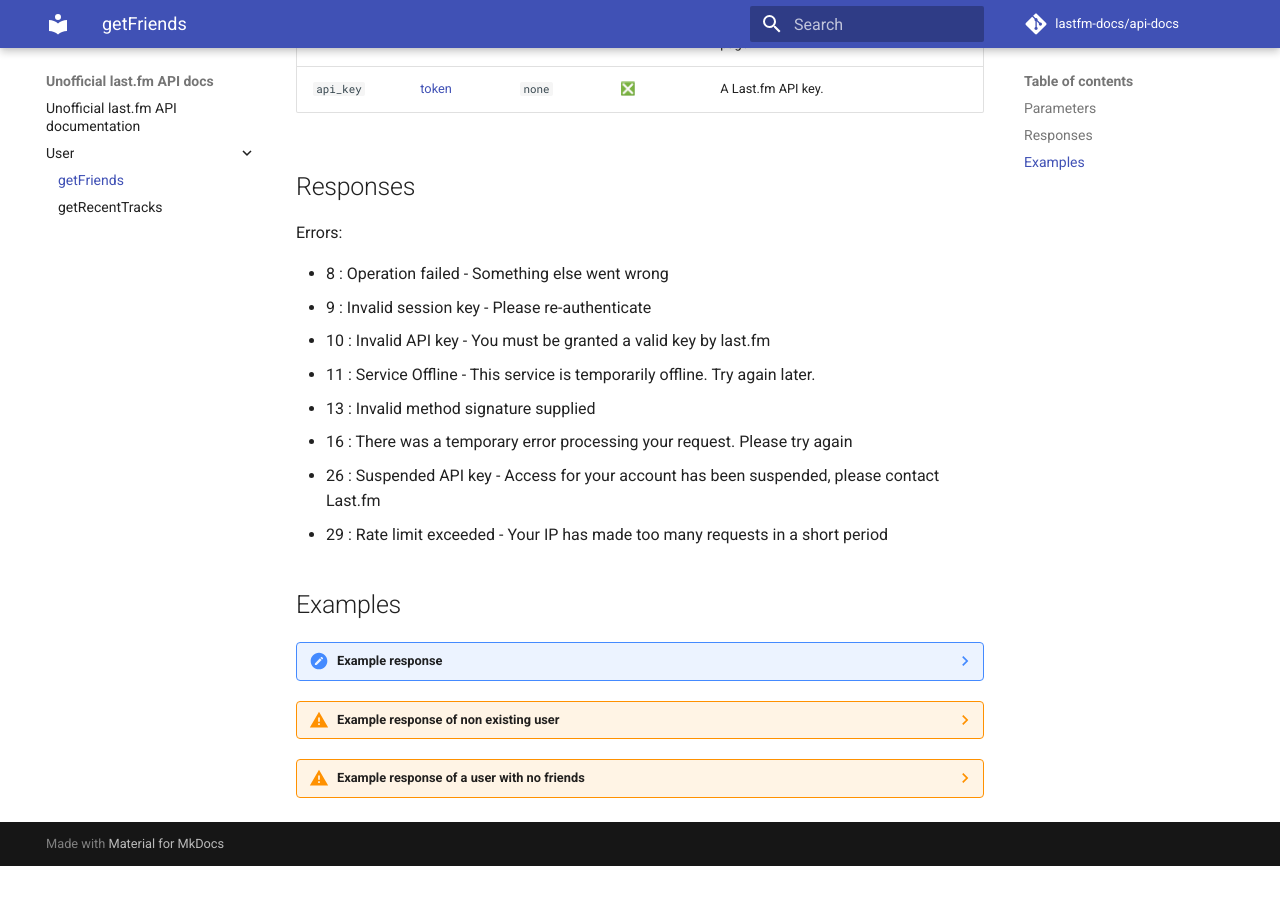
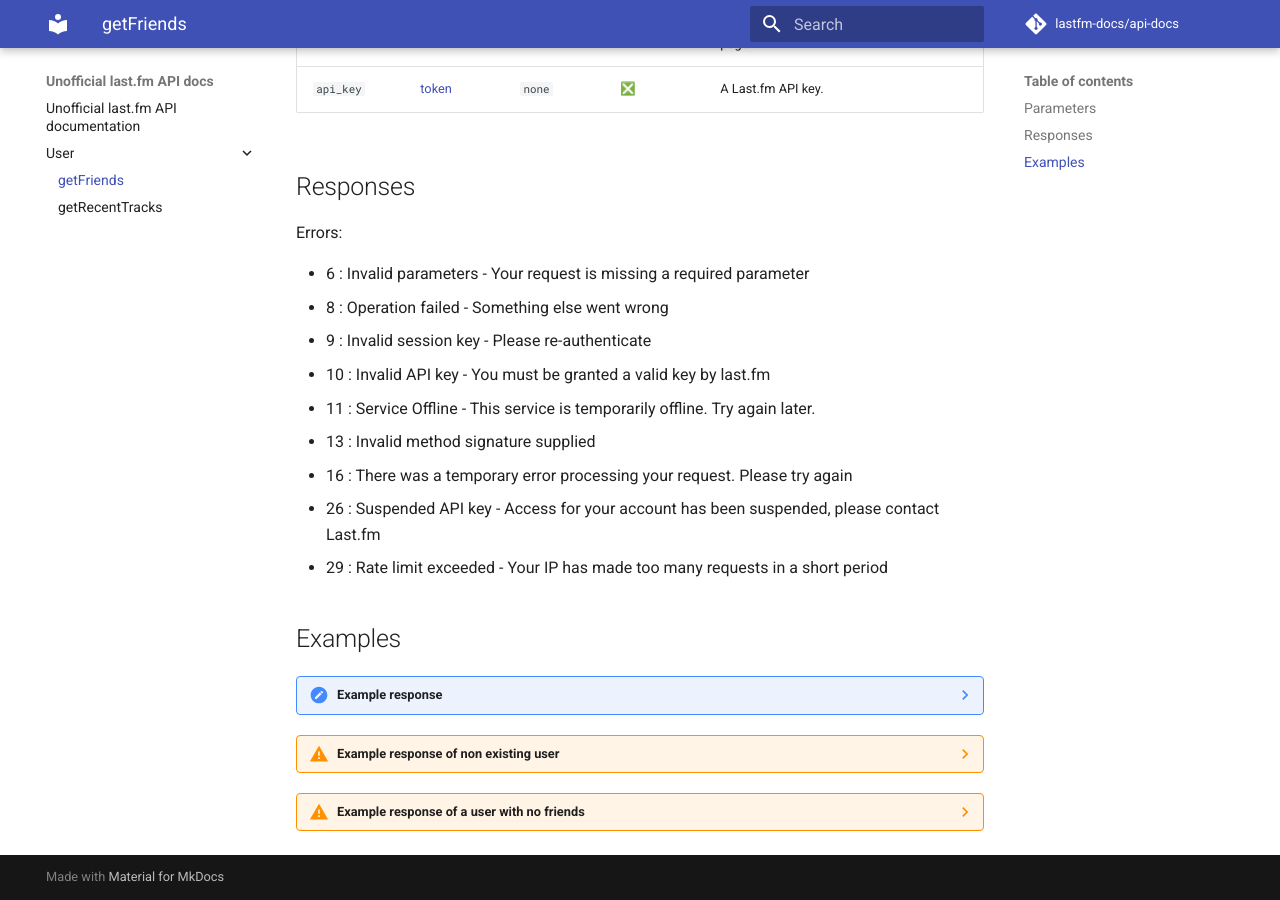
Before and after one commit to lastfm-docs/api-docs, an MkDocs documentation site: the page built from docs/user/getFriends.md, in a window 1280 px wide and 900 px high, scrolled down 601 px. Built offline with MkDocs 1.6.1 and Material for MkDocs 9.7.7, drawn with Linux system fonts in a browser that asks for light colours; emoji names are drawn with the system emoji font; comment, search, counter and statistics services are not loaded; before the commit the page ends 1467 px from its top, so only the background shows below that.

Commit message:
Add error code 6

```diff
--- a/docs/user/getFriends.md
+++ b/docs/user/getFriends.md
@@ -17,6 +17,7 @@
 ## Responses
 Errors:
 
+- 6 : Invalid parameters - Your request is missing a required parameter
 - 8 : Operation failed - Something else went wrong
 - 9 : Invalid session key - Please re-authenticate
 - 10 : Invalid API key - You must be granted a valid key by last.fm
```
